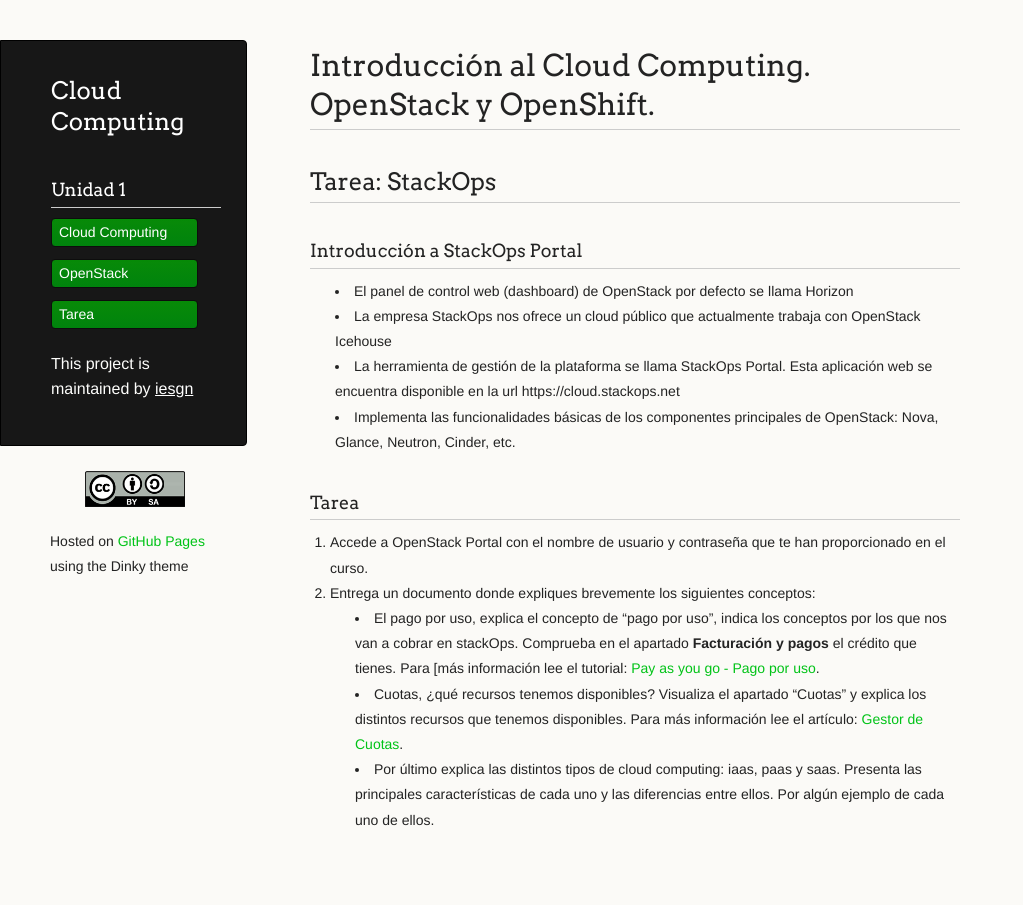
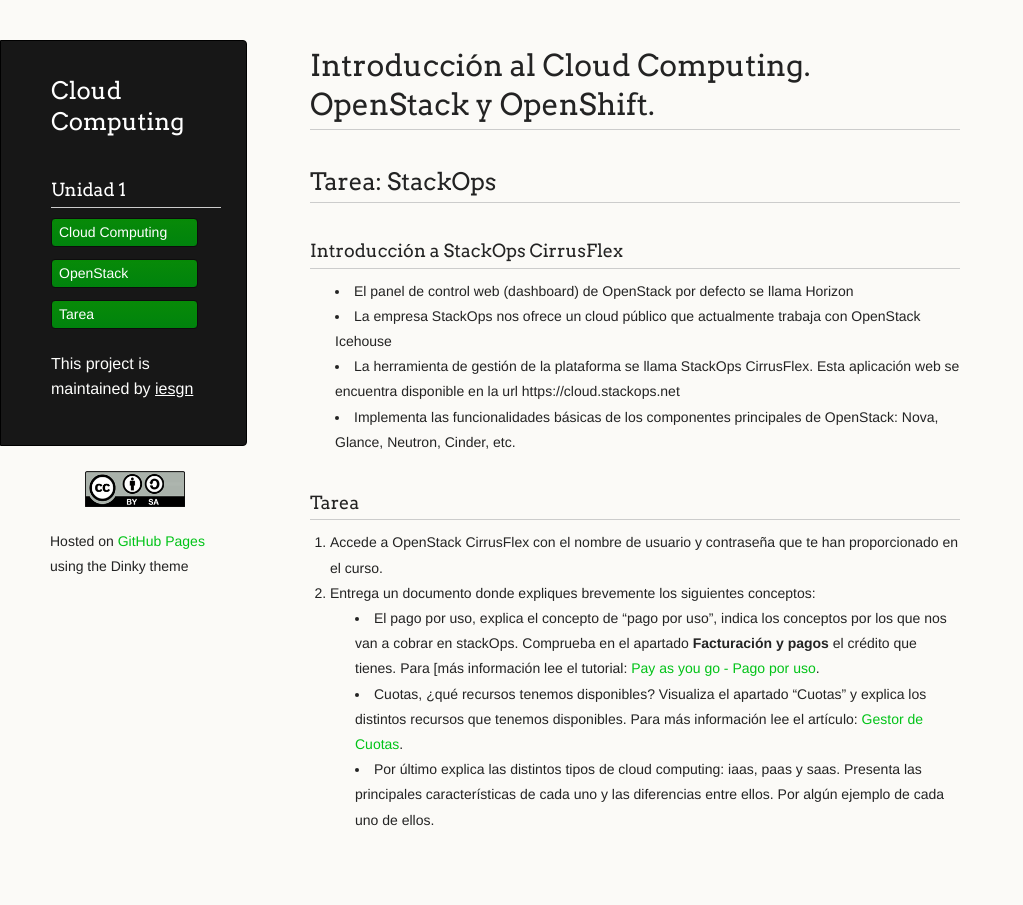
Before and after one commit to iesgn/cloud2, a Jekyll site: the page built from curso/u1/stackops.md, in a window 1280 px wide. Shown: the whole page, without its empty margins (0-1023 px from the left). Built offline with Jekyll 4.4.1, drawn with Linux system fonts in a browser that asks for light colours.

Commit message:
Cambio de portal por cirrusflex

```diff
--- a/curso/u1/stackops.md
+++ b/curso/u1/stackops.md
@@ -7,16 +7,16 @@ menu:
 ## Tarea: StackOps
 
 
-### Introducción a StackOps Portal
+### Introducción a StackOps CirrusFlex
 
 * El panel de control web (dashboard) de OpenStack por defecto se llama Horizon
 * La empresa StackOps nos ofrece un cloud público que actualmente trabaja con OpenStack Icehouse
-* La herramienta de gestión de la plataforma se llama StackOps Portal. Esta aplicación web se encuentra disponible en la url https://cloud.stackops.net
+* La herramienta de gestión de la plataforma se llama StackOps CirrusFlex. Esta aplicación web se encuentra disponible en la url https://cloud.stackops.net
 * Implementa las funcionalidades básicas de los componentes principales de OpenStack: Nova, Glance, Neutron, Cinder, etc.
 
 ### Tarea
 
-1. Accede a OpenStack Portal con el nombre de usuario y contraseña que te han proporcionado en el curso.
+1. Accede a OpenStack CirrusFlex con el nombre de usuario y contraseña que te han proporcionado en el curso.
 2. Entrega un documento donde expliques brevemente los siguientes conceptos:
 
 	* El pago por uso, explica el concepto de "pago por uso", indica los conceptos por los que nos van a cobrar en stackOps. Comprueba en el apartado **Facturación y pagos** el crédito que tienes. Para [más información lee el tutorial: [Pay as you go - Pago por uso](https://docs.stackops.net/payasyougo-es.html).
```
